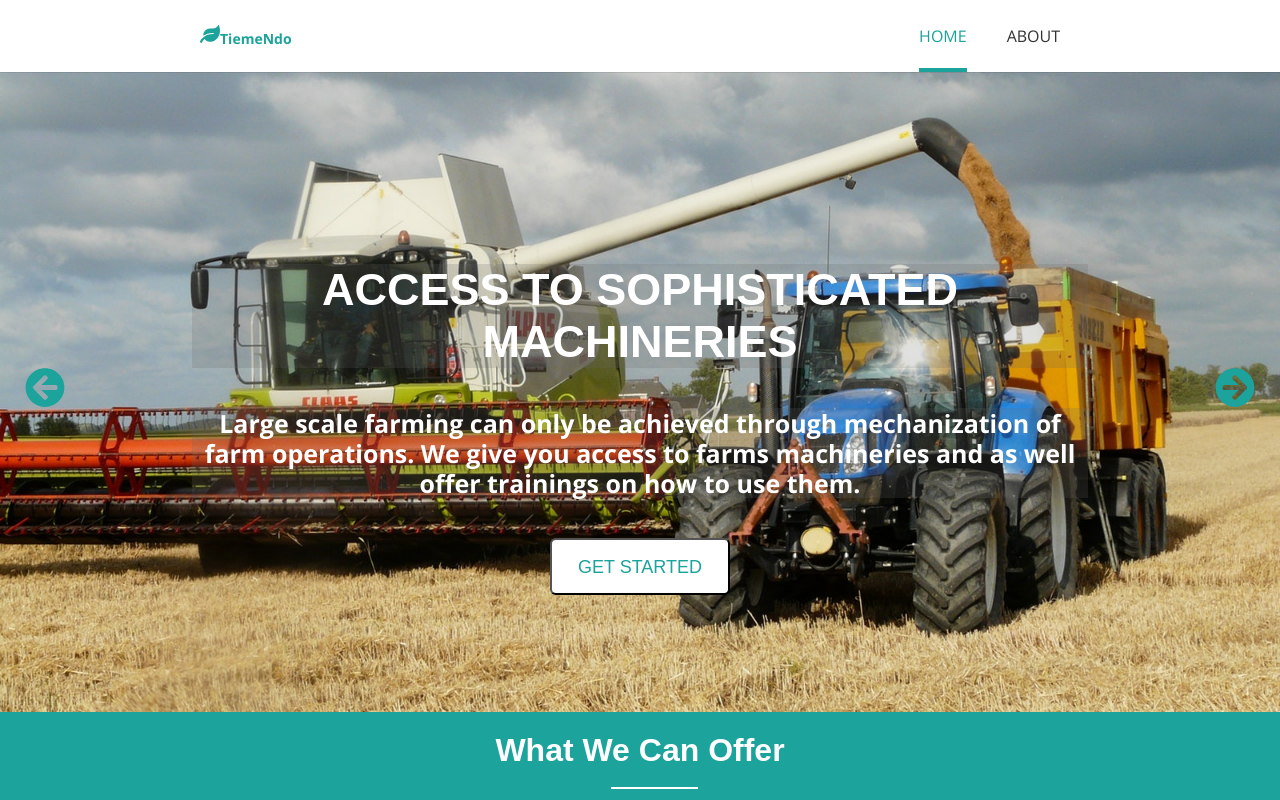
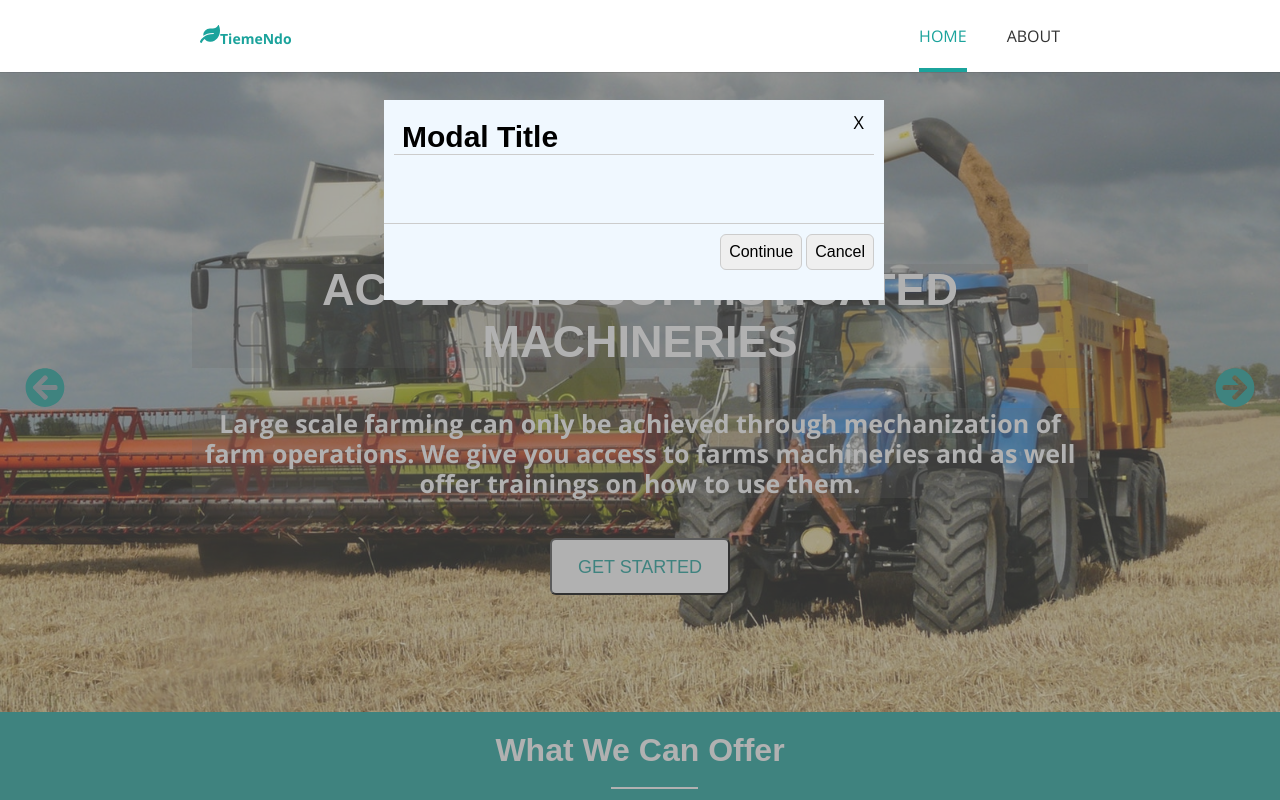
Before and after one commit to nedssoft/tiemendo, a React (Create React App) app: page / in a window 1280 px wide. Shown: the top 800 px of the page. Built offline with nearby package versions, Linux system fonts and the light colour scheme.

Commit message:
Fix deployment

```diff
--- a/src/components/error/NotFound.js
+++ b/src/components/error/NotFound.js
@@ -1,8 +1,8 @@
 import React from 'react'
 import 'styled-components/macro'
 import { Container, Button } from './Styles'
+import { Link } from 'react-router-dom'
 
-import { Link } from 'react-router-dom'
 export default function NotFound() {
   return (
     <Container>
--- a/src/components/home/HomePage.js
+++ b/src/components/home/HomePage.js
@@ -1,13 +1,21 @@
-import React from 'react'
+import React, {useState} from 'react'
 import Mission from './Mission'
 import Services from './services/Services'
 import Testimonials from './testimonials/TestImonials'
+import Modal from '../ui/modal/Modal'
 export default function HomePage() {
+  const [isOpen, setOpen] = useState(true)
+
+  const toggleModal = (e) => {
+    e.stopPropagation()
+    setOpen(prevState => !prevState);
+  }
   return (
     <main>
       <Mission />
       <Services />
       <Testimonials />
+      <Modal isOpen={isOpen} toggle={toggleModal} />
     </main>
   )
 }
--- /dev/null
+++ b/src/components/ui/modal/Modal.js
@@ -0,0 +1,95 @@
+import React from "react";
+import styled from "styled-components";
+
+const BackDrop = styled.div`
+  min-width: 100vw;
+  min-height: 100vh;
+  position: fixed;
+  top: 0;
+  left: 0;
+  z-index: 990;
+  background: rgba(100, 100, 100, 0.5);
+  display: ${props => props.isOpen ? 'block': 'none'};
+`;
+const Container = styled.div`
+  min-height: 200px;
+  width: ${props => props.width? props.width: '500px'};
+  background: aliceblue;
+  position: fixed;
+  top: 100px;
+  margin: 0 auto;
+  left: 30%;
+  @media (max-width: 768px) {
+    width: 90%;
+    left: 40px;
+  }
+  @media (max-width: 499px) {
+    left: 20px;
+  }
+  display: flex;
+  flex-direction: column;
+  padding: 1rem;
+  z-index: 1000;
+`;
+const Title = styled.div`
+  width: 100%;
+  margin: 1rem auto;
+  border-bottom: 1px solid #ccc;
+  span {
+    position: absolute;
+    right: 20px;
+    top: 10px;
+    font-size: 1.8rem;
+    cursor: pointer;
+  }
+  h3 {
+    font-size: 3rem;
+    padding: 0 0.8rem;
+  }
+`;
+const Body = styled.div`
+  width: 100%;
+`;
+
+const Footer = styled.div`
+  width: 100%;
+  position: absolute;
+  bottom: 20px;
+  left: 0;
+  border-top: 1px solid #ccc;
+  padding: 0.8rem;
+  display: flex;
+  justify-content: flex-end;
+
+`
+
+const Button = styled.button`
+  padding: 0.8rem;
+  border-radius: 6px;
+  border: 1px solid #ccc;
+  margin: 0.2rem;
+  cursor: pointer;
+  font-size: 1.6rem;
+  &:hover {
+    background: #ccc;
+    color: white;
+  }
+`
+
+export default function({ children, modalTitle, toggle, clicked, isOpen }) {
+  return (
+    <BackDrop isOpen={isOpen} onClick={(e) => toggle(e)}>
+      <Container>
+        <Title>
+          <h3>{modalTitle ? modalTitle : 'Modal Title'}</h3>
+          <span onClick={() => toggle()}>X</span>
+        </Title>
+        <Body>{children}</Body>
+        <Footer>
+          <Button onClick={() => clicked()}>Continue</Button>
+          <Button onClick={(e) => toggle(e)}>Cancel</Button>
+        </Footer>
+      </Container>
+    </BackDrop>
+  );
+}
--- a/src/container/Landing.js
+++ b/src/container/Landing.js
@@ -1,6 +1,7 @@
 import React from 'react'
 import Carousel from  '../components/carousel/Carousel'
 import Main from '../components/home/HomePage'
+
 
 export default function LandingPage() {
  return (
--- a/src/index.css
+++ /dev/null
@@ -1,13 +0,0 @@
-body {
-  margin: 0;
-  font-family: -apple-system, BlinkMacSystemFont, "Segoe UI", "Roboto", "Oxygen",
-    "Ubuntu", "Cantarell", "Fira Sans", "Droid Sans", "Helvetica Neue",
-    sans-serif;
-  -webkit-font-smoothing: antialiased;
-  -moz-osx-font-smoothing: grayscale;
-}
-
-code {
-  font-family: source-code-pro, Menlo, Monaco, Consolas, "Courier New",
-    monospace;
-}
--- a/src/index.js
+++ b/src/index.js
@@ -1,6 +1,5 @@
 import React from 'react';
 import ReactDOM from 'react-dom';
-import './index.css';
 import App from './App';
 import * as serviceWorker from './serviceWorker';
 import { BrowserRouter as Router } from 'react-router-dom'
```
Also changed, not shown: 1 other file (tests, documents, lock files or other folders).
